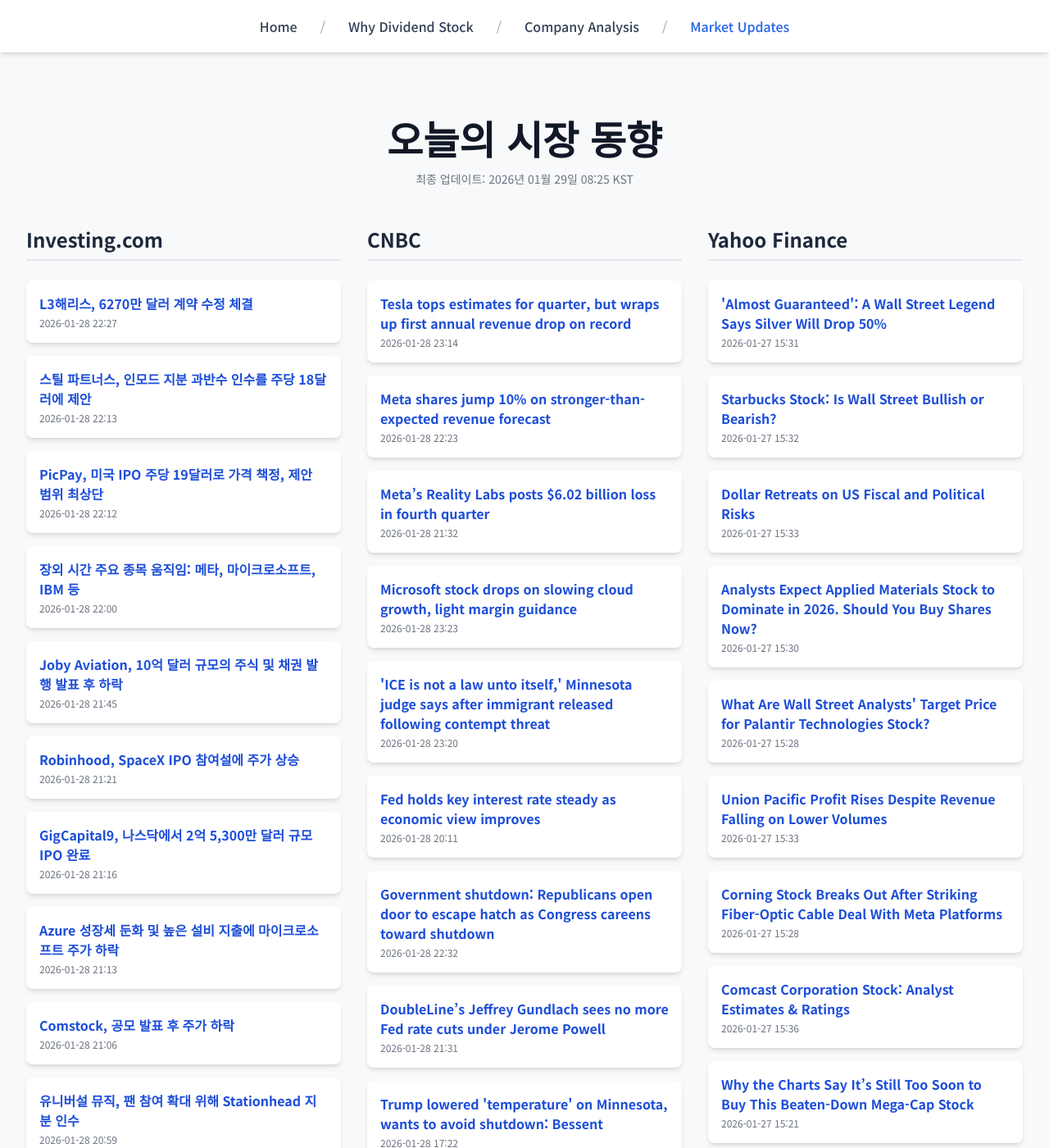
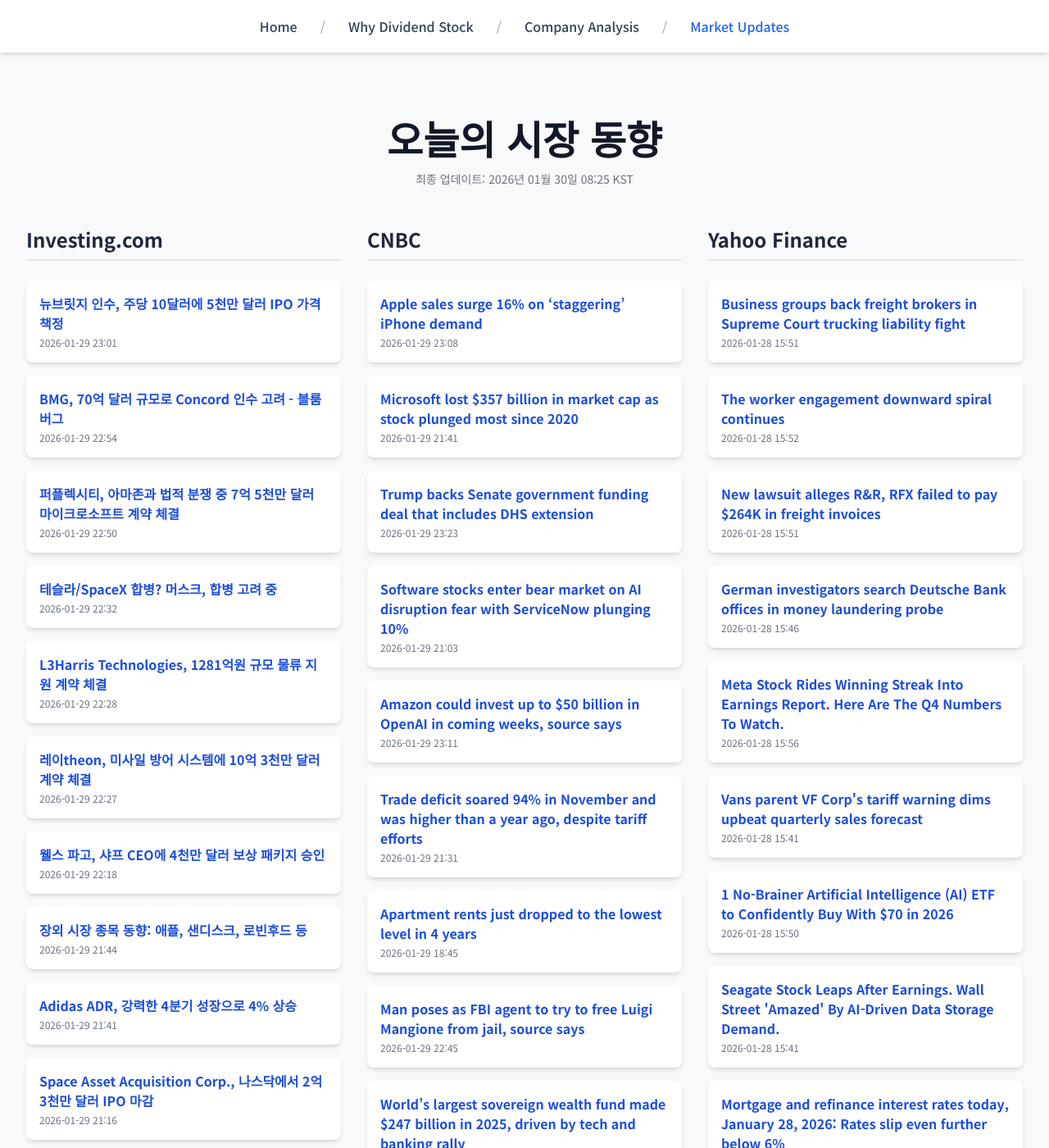
Before and after one commit to Kay-Hwang/my-company-analysis, a Jekyll site: the page built from market-updates.html, in a window 1280 px wide and 1400 px high. Shown: the whole window at 82% size. Built offline with Jekyll 4.4.1, drawn with Linux system fonts in a browser that asks for light colours; nearby versions of some CDN libraries; a script that is not in the unit is left out; some of the changed text lies outside the part shown.

Commit message:
Update daily data

```diff
--- a/_data/latest_data.json
+++ b/_data/latest_data.json
@@ -1,190 +1,190 @@
 {
-  "lastUpdated": "2026년 01월 29일 08:25 KST",
+  "lastUpdated": "2026년 01월 30일 08:25 KST",
   "news": {
     "investing": [
       {
-        "title": "L3해리스, 6270만 달러 계약 수정 체결",
-        "link": "https://kr.investing.com/news/stock-market-news/article-93CH-1802508",
-        "pubDate": "2026-01-28 22:27:30",
-        "summary": "L3해리스, 6270만 달러 계약 수정 체결"
+        "title": "뉴브릿지 인수, 주당 10달러에 5천만 달러 IPO 가격 책정",
+        "link": "https://kr.investing.com/news/stock-market-news/article-432SI-1804937",
+        "pubDate": "2026-01-29 23:01:04",
+        "summary": "뉴브릿지 인수, 주당 10달러에 5천만 달러 IPO 가격 책정"
       },
       {
-        "title": "스틸 파트너스, 인모드 지분 과반수 인수를 주당 18달러에 제안",
-        "link": "https://kr.investing.com/news/stock-market-news/article-93CH-1802488",
-        "pubDate": "2026-01-28 22:13:11",
-        "summary": "스틸 파트너스, 인모드 지분 과반수 인수를 주당 18달러에 제안"
+        "title": "BMG, 70억 달러 규모로 Concord 인수 고려 - 블룸버그",
+        "link": "https://kr.investing.com/news/stock-market-news/article-93CH-1804925",
+        "pubDate": "2026-01-29 22:54:50",
+        "summary": "BMG, 70억 달러 규모로 Concord 인수 고려 - 블룸버그"
       },
       {
-        "title": "PicPay, 미국 IPO 주당 19달러로 가격 책정, 제안 범위 최상단",
-        "link": "https://kr.investing.com/news/stock-market-news/article-432SI-1802486",
-        "pubDate": "2026-01-28 22:12:07",
-        "summary": "PicPay, 미국 IPO 주당 19달러로 가격 책정, 제안 범위 최상단"
+        "title": "퍼플렉시티, 아마존과 법적 분쟁 중 7억 5천만 달러 마이크로소프트 계약 체결",
+        "link": "https://kr.investing.com/news/stock-market-news/article-1804929",
+        "pubDate": "2026-01-29 22:50:46",
+        "summary": "퍼플렉시티, 아마존과 법적 분쟁 중 7억 5천만 달러 마이크로소프트 계약 체결"
       },
       {
-        "title": "장외 시간 주요 종목 움직임: 메타, 마이크로소프트, IBM 등",
-        "link": "https://kr.investing.com/news/stock-market-news/article-432SI-1802466",
-        "pubDate": "2026-01-28 22:00:04",
-        "summary": "장외 시간 주요 종목 움직임: 메타, 마이크로소프트, IBM 등"
+        "title": "테슬라/SpaceX 합병? 머스크, 합병 고려 중",
+        "link": "https://kr.investing.com/news/stock-market-news/article-1804889",
+        "pubDate": "2026-01-29 22:32:25",
+        "summary": "테슬라/SpaceX 합병? 머스크, 합병 고려 중"
       },
       {
-        "title": "Joby Aviation, 10억 달러 규모의 주식 및 채권 발행 발표 후 하락",
-        "link": "https://kr.investing.com/news/stock-market-news/article-93CH-1802432",
-        "pubDate": "2026-01-28 21:45:02",
-        "summary": "Joby Aviation, 10억 달러 규모의 주식 및 채권 발행 발표 후 하락"
+        "title": "L3Harris Technologies, 1281억원 규모 물류 지원 계약 체결",
+        "link": "https://kr.investing.com/news/stock-market-news/article-93CH-1804881",
+        "pubDate": "2026-01-29 22:28:24",
+        "summary": "L3Harris Technologies, 1281억원 규모 물류 지원 계약 체결"
       },
       {
-        "title": "Robinhood, SpaceX IPO 참여설에 주가 상승",
-        "link": "https://kr.investing.com/news/stock-market-news/article-93CH-1802335",
-        "pubDate": "2026-01-28 21:21:39",
-        "summary": "Robinhood, SpaceX IPO 참여설에 주가 상승"
+        "title": "레이theon, 미사일 방어 시스템에 10억 3천만 달러 계약 체결",
+        "link": "https://kr.investing.com/news/stock-market-news/article-93CH-1804880",
+        "pubDate": "2026-01-29 22:27:58",
+        "summary": "레이theon, 미사일 방어 시스템에 10억 3천만 달러 계약 체결"
       },
       {
-        "title": "GigCapital9, 나스닥에서 2억 5,300만 달러 규모 IPO 완료",
-        "link": "https://kr.investing.com/news/stock-market-news/article-432SI-1802307",
-        "pubDate": "2026-01-28 21:16:22",
-        "summary": "GigCapital9, 나스닥에서 2억 5,300만 달러 규모 IPO 완료"
+        "title": "웰스 파고, 샤프 CEO에 4천만 달러 보상 패키지 승인",
+        "link": "https://kr.investing.com/news/stock-market-news/article-93CH-1804865",
+        "pubDate": "2026-01-29 22:18:34",
+        "summary": "웰스 파고, 샤프 CEO에 4천만 달러 보상 패키지 승인"
       },
       {
-        "title": "Azure 성장세 둔화 및 높은 설비 지출에 마이크로소프트 주가 하락",
-        "link": "https://kr.investing.com/news/stock-market-news/article-1802290",
-        "pubDate": "2026-01-28 21:13:57",
-        "summary": "Azure 성장세 둔화 및 높은 설비 지출에 마이크로소프트 주가 하락"
+        "title": "장외 시장 종목 동향: 애플, 샌디스크, 로빈후드 등",
+        "link": "https://kr.investing.com/news/stock-market-news/article-432SI-1804796",
+        "pubDate": "2026-01-29 21:44:03",
+        "summary": "장외 시장 종목 동향: 애플, 샌디스크, 로빈후드 등"
       },
       {
-        "title": "Comstock, 공모 발표 후 주가 하락",
-        "link": "https://kr.investing.com/news/stock-market-news/article-93CH-1802259",
-        "pubDate": "2026-01-28 21:06:46",
-        "summary": "Comstock, 공모 발표 후 주가 하락"
+        "title": "Adidas ADR, 강력한 4분기 성장으로 4% 상승",
+        "link": "https://kr.investing.com/news/stock-market-news/article-1804790",
+        "pubDate": "2026-01-29 21:41:31",
+        "summary": "Adidas ADR, 강력한 4분기 성장으로 4% 상승"
       },
       {
-        "title": "유니버설 뮤직, 팬 참여 확대 위해 Stationhead 지분 인수",
-        "link": "https://kr.investing.com/news/stock-market-news/article-93CH-1802245",
-        "pubDate": "2026-01-28 20:59:57",
-        "summary": "유니버설 뮤직, 팬 참여 확대 위해 Stationhead 지분 인수"
+        "title": "Space Asset Acquisition Corp., 나스닥에서 2억3천만 달러 IPO 마감",
+        "link": "https://kr.investing.com/news/stock-market-news/article-432SI-1804670",
+        "pubDate": "2026-01-29 21:16:09",
+        "summary": "Space Asset Acquisition Corp., 나스닥에서 2억3천만 달러 IPO 마감"
       }
     ],
     "cnbc": [
       {
-        "title": "Tesla tops estimates for quarter, but wraps up first annual revenue drop on record",
-        "link": "https://www.cnbc.com/2026/01/28/tesla-tsla-2025-q4-earnings.html",
-        "pubDate": "Wed, 28 Jan 2026 23:14:05 GMT",
-        "summary": "Tesla's earnings report comes weeks after Elon Musk's automaker reported another decline in vehicle deliveries."
+        "title": "Apple sales surge 16% on ‘staggering’ iPhone demand",
+        "link": "https://www.cnbc.com/2026/01/29/apple-aapl-earnings-report-q1-2026.html",
+        "pubDate": "Thu, 29 Jan 2026 23:08:57 GMT",
+        "summary": "Apple reported fiscal first-quarter earnings on Thursday that surpassed expectations, with revenue soaring 16% on an annual basis."
       },
       {
-        "title": "Meta shares jump 10% on stronger-than-expected revenue forecast",
-        "link": "https://www.cnbc.com/2026/01/28/meta-q4-earnings-report-2025.html",
-        "pubDate": "Wed, 28 Jan 2026 22:23:29 GMT",
-        "summary": "Meta reported fourth-quarter earnings on Wednesday that topped estimates and issued stronger-than-expected sales guidance."
+        "title": "Microsoft lost $357 billion in market cap as stock plunged most since 2020",
+        "link": "https://www.cnbc.com/2026/01/29/microsoft-market-cap-earnings.html",
+        "pubDate": "Thu, 29 Jan 2026 21:41:49 GMT",
+        "summary": "As investors sold shares of Microsoft on Thursday, the $3.22 trillion company dragged down the software complex and the S&amp;P 500 index."
       },
       {
-        "title": "Meta’s Reality Labs posts $6.02 billion loss in fourth quarter",
-        "link": "https://www.cnbc.com/2026/01/28/metas-reality-labs-posts-6point02-billion-loss-in-fourth-quarter.html",
-        "pubDate": "Wed, 28 Jan 2026 21:32:00 GMT",
-        "summary": "Meta’s Reality Labs posts $6.02 billion loss in fourth quarter."
+        "title": "Trump backs Senate government funding deal that includes DHS extension",
+        "link": "https://www.cnbc.com/2026/01/29/trump-congress-government-shutdown.html",
+        "pubDate": "Thu, 29 Jan 2026 23:23:28 GMT",
+        "summary": "Trump backs Senate government funding deal that includes DHS extension"
       },
       {
-        "title": "Microsoft stock drops on slowing cloud growth, light margin guidance",
-        "link": "https://www.cnbc.com/2026/01/28/microsoft-msft-q2-earnings-report-2026.html",
-        "pubDate": "Wed, 28 Jan 2026 23:23:32 GMT",
-        "summary": "Microsoft’s finances look more favorable after OpenAI completed a restructuring."
+        "title": "Software stocks enter bear market on AI disruption fear with ServiceNow plunging 10%",
+        "link": "https://www.cnbc.com/2026/01/29/software-stocks-enter-bear-market-on-ai-disruption-fear-with-servicenow-plunging-11percent-thursday.html",
+        "pubDate": "Thu, 29 Jan 2026 21:03:56 GMT",
+        "summary": "The iShares Expanded Tech-Software Sector ETF is on pace for its biggest one-day decline since April 4 during the tariff-triggered downturn."
       },
       {
-        "title": "'ICE is not a law unto itself,' Minnesota judge says after immigrant released following contempt threat",
-        "link": "https://www.cnbc.com/2026/01/28/ice-immigrant-minnesota-contempt-released.html",
-        "pubDate": "Wed, 28 Jan 2026 23:20:32 GMT",
-        "summary": "Minneapolis has become a focal point of immigration enforcement actions by the Trump administration, whose agents have killed two U.S. citizens there."
+        "title": "Amazon could invest up to $50 billion in OpenAI in coming weeks, source says",
+        "link": "https://www.cnbc.com/2026/01/29/amazon-openai-investment-jassy-altman.html",
+        "pubDate": "Thu, 29 Jan 2026 23:11:50 GMT",
+        "summary": "OpenAI CEO Sam Altman and Amazon CEO Andy Jassy have been speaking directly, according to a source familiar with the discussions."
       },
       {
-        "title": "Fed holds key interest rate steady as economic view improves",
-        "link": "https://www.cnbc.com/2026/01/28/fed-rate-decision-january-2026.html",
-        "pubDate": "Wed, 28 Jan 2026 20:11:56 GMT",
-        "summary": "The Federal Reserve on Wednesday released its decision on interest rates."
+        "title": "Trade deficit soared 94% in November and was higher than a year ago, despite tariff efforts",
+        "link": "https://www.cnbc.com/2026/01/29/trade-balance-soared-94percent-in-november-and-was-higher-than-a-year-ago-despite-tariff-efforts.html",
+        "pubDate": "Thu, 29 Jan 2026 21:31:45 GMT",
+        "summary": "The U.S. deficit with its global trading partners nearly doubled in November as the shortfall with the European Union swelled."
       },
       {
-        "title": "Government shutdown: Republicans open door to escape hatch as Congress careens toward shutdown",
-        "link": "https://www.cnbc.com/2026/01/28/government-shutdown-republicans-mull-escape-hatch-.html",
-        "pubDate": "Wed, 28 Jan 2026 22:32:04 GMT",
-        "summary": "Much of the U.S. government is poised to shut down early Saturday morning unless Congress approves spending measures."
+        "title": "Apartment rents just dropped to the lowest level in 4 years",
+        "link": "https://www.cnbc.com/2026/01/29/apartment-rents-just-dropped-to-the-lowest-level-in-4-years.html",
+        "pubDate": "Thu, 29 Jan 2026 18:45:10 GMT",
+        "summary": "Apartment rents are falling sharply due to weaker economic conditions and growing job losses."
       },
       {
-        "title": "DoubleLine’s Jeffrey Gundlach sees no more Fed rate cuts under Jerome Powell",
-        "link": "https://www.cnbc.com/2026/01/28/doublelines-jeffrey-gundlach-sees-no-more-fed-rate-cuts-under-jerome-powell.html",
-        "pubDate": "Wed, 28 Jan 2026 21:31:24 GMT",
-        "summary": "Powell has just two policy meetings left as chair — in March and April — before his term expires."
+        "title": "Man poses as FBI agent to try to free Luigi Mangione from jail, source says",
+        "link": "https://www.cnbc.com/2026/01/29/luigi-mangione-fbi-jail-murder-mark-anderson.html",
+        "pubDate": "Thu, 29 Jan 2026 22:45:56 GMT",
+        "summary": "Luigi Mangione is being held in the notorious Metropolitan Detention Center in Brooklyn, New York, on charges of killing UnitedHealthcare CEO Brian Thompson."
       },
       {
-        "title": "Trump lowered 'temperature' on Minnesota, wants to avoid shutdown: Bessent",
-        "link": "https://www.cnbc.com/2026/01/28/trump-ice-minnesota-government-shutdown-bessent.html",
-        "pubDate": "Wed, 28 Jan 2026 17:22:51 GMT",
-        "summary": "President Donald Trump is contacting lawmakers and \"urging them not to shut down the government,\" Treasury Secretary Scott Bessent told CNBC."
+        "title": "World’s largest sovereign wealth fund made $247 billion in 2025, driven by tech and banking rally",
+        "link": "https://www.cnbc.com/2026/01/29/norway-sovereign-wealth-fund-2025-return-nbim-trillion-oil-stocks-tech-ai-banks-silver.html",
+        "pubDate": "Thu, 29 Jan 2026 13:18:04 GMT",
+        "summary": "Norway's $2 trillion sovereign wealth fund holds stakes in many of the world's biggest companies, including Apple, Nvidia and JPMorgan Chase."
       },
       {
-        "title": "Here are the five key takeaways from Wednesday's Fed rate decision",
-        "link": "https://www.cnbc.com/2026/01/28/here-are-the-five-key-takeaways-from-wednesdays-fed-rate-decision.html",
-        "pubDate": "Wed, 28 Jan 2026 21:59:49 GMT",
-        "summary": "The Federal Reserve wrapped up a two-day policy meeting Wednesday, delivering pretty much what the market expected."
+        "title": "A Waymo hit a child near an elementary school. The NHTSA is investigating",
+        "link": "https://www.cnbc.com/2026/01/29/waymo-nhtsa-crash-child-school.html",
+        "pubDate": "Thu, 29 Jan 2026 17:45:42 GMT",
+        "summary": "U.S. regulators are investigating the behavior of Waymo driverless vehicles around schools and school buses"
       }
     ],
     "yahoo": [
       {
-        "title": "'Almost Guaranteed': A Wall Street Legend Says Silver Will Drop 50%",
-        "link": "https://finance.yahoo.com/news/almost-guaranteed-wall-street-legend-153106623.html",
-        "pubDate": "2026-01-27T15:31:06Z",
-        "summary": "'Almost Guaranteed': A Wall Street Legend Says Silver Will Drop 50%"
+        "title": "Business groups back freight brokers in Supreme Court trucking liability fight",
+        "link": "https://finance.yahoo.com/news/business-groups-back-freight-brokers-155104035.html",
+        "pubDate": "2026-01-28T15:51:04Z",
+        "summary": "Business groups back freight brokers in Supreme Court trucking liability fight"
       },
       {
-        "title": "Starbucks Stock: Is Wall Street Bullish or Bearish?",
-        "link": "https://finance.yahoo.com/news/starbucks-stock-wall-street-bullish-153246563.html",
-        "pubDate": "2026-01-27T15:32:46Z",
-        "summary": "Starbucks Stock: Is Wall Street Bullish or Bearish?"
+        "title": "The worker engagement downward spiral continues",
+        "link": "https://finance.yahoo.com/news/worker-engagement-downward-spiral-continues-155200347.html",
+        "pubDate": "2026-01-28T15:52:00Z",
+        "summary": "The worker engagement downward spiral continues"
       },
       {
-        "title": "Dollar Retreats on US Fiscal and Political Risks",
-        "link": "https://finance.yahoo.com/news/dollar-retreats-us-fiscal-political-153322849.html",
-        "pubDate": "2026-01-27T15:33:22Z",
-        "summary": "Dollar Retreats on US Fiscal and Political Risks"
+        "title": "New lawsuit alleges R&R, RFX failed to pay $264K in freight invoices",
+        "link": "https://finance.yahoo.com/news/lawsuit-alleges-r-r-rfx-155124752.html",
+        "pubDate": "2026-01-28T15:51:24Z",
+        "summary": "New lawsuit alleges R&R, RFX failed to pay $264K in freight invoices"
       },
       {
-        "title": "Analysts Expect Applied Materials Stock to Dominate in 2026. Should You Buy Shares Now?",
-        "link": "https://finance.yahoo.com/news/analysts-expect-applied-materials-stock-153002555.html",
-        "pubDate": "2026-01-27T15:30:02Z",
-        "summary": "Analysts Expect Applied Materials Stock to Dominate in 2026. Should You Buy Shares Now?"
+        "title": "German investigators search Deutsche Bank offices in money laundering probe",
+        "link": "https://finance.yahoo.com/news/german-investigators-search-deutsche-bank-154607332.html",
+        "pubDate": "2026-01-28T15:46:07Z",
+        "summary": "German investigators search Deutsche Bank offices in money laundering probe"
       },
       {
-        "title": "What Are Wall Street Analysts' Target Price for Palantir Technologies Stock?",
-        "link": "https://finance.yahoo.com/news/wall-street-analysts-target-price-152840762.html",
-        "pubDate": "2026-01-27T15:28:40Z",
-        "summary": "What Are Wall Street Analysts' Target Price for Palantir Technologies Stock?"
+        "title": "Meta Stock Rides Winning Streak Into Earnings Report. Here Are The Q4 Numbers To Watch.",
+        "link": "https://www.investors.com/news/technology/meta-stock-q4-preview-2025-zuckerberg-ai/?src=A00220&yptr=yahoo",
+        "pubDate": "2026-01-28T15:56:51Z",
+        "summary": "Meta Stock Rides Winning Streak Into Earnings Report. Here Are The Q4 Numbers To Watch."
       },
       {
-        "title": "Union Pacific Profit Rises Despite Revenue Falling on Lower Volumes",
-        "link": "https://www.wsj.com/business/earnings/union-pacific-profit-rises-despite-revenue-falling-on-lower-volumes-7d571b27?siteid=yhoof2&yptr=yahoo",
-        "pubDate": "2026-01-27T15:33:00Z",
-        "summary": "Union Pacific Profit Rises Despite Revenue Falling on Lower Volumes"
+        "title": "Vans parent VF Corp's tariff warning dims upbeat quarterly sales forecast",
+        "link": "https://finance.yahoo.com/news/vans-parent-vf-corps-tariff-154147278.html",
+        "pubDate": "2026-01-28T15:41:47Z",
+        "summary": "Vans parent VF Corp's tariff warning dims upbeat quarterly sales forecast"
       },
       {
-        "title": "Corning Stock Breaks Out After Striking Fiber-Optic Cable Deal With Meta Platforms",
-        "link": "https://www.investors.com/news/technology/corning-stock-meta-stock-fiber-optics/?src=A00220&yptr=yahoo",
-        "pubDate": "2026-01-27T15:28:17Z",
-        "summary": "Corning Stock Breaks Out After Striking Fiber-Optic Cable Deal With Meta Platforms"
+        "title": "1 No-Brainer Artificial Intelligence (AI) ETF to Confidently Buy With $70 in 2026",
+        "link": "https://finance.yahoo.com/news/1-no-brainer-artificial-intelligence-155000170.html",
+        "pubDate": "2026-01-28T15:50:00Z",
+        "summary": "1 No-Brainer Artificial Intelligence (AI) ETF to Confidently Buy With $70 in 2026"
       },
       {
-        "title": "Comcast Corporation Stock: Analyst Estimates & Ratings",
-        "link": "https://finance.yahoo.com/news/comcast-corporation-stock-analyst-estimates-153630971.html",
-        "pubDate": "2026-01-27T15:36:30Z",
-        "summary": "Comcast Corporation Stock: Analyst Estimates & Ratings"
+        "title": "Seagate Stock Leaps After Earnings. Wall Street 'Amazed' By AI-Driven Data Storage Demand.",
+        "link": "https://www.investors.com/news/technology/seagate-stock-stx-q2-earnings-2026-news-ai/?src=A00220&yptr=yahoo",
+        "pubDate": "2026-01-28T15:41:38Z",
+        "summary": "Seagate Stock Leaps After Earnings. Wall Street 'Amazed' By AI-Driven Data Storage Demand."
       },
       {
-        "title": "Why the Charts Say It’s Still Too Soon to Buy This Beaten-Down Mega-Cap Stock",
-        "link": "https://finance.yahoo.com/news/why-charts-still-too-soon-152159327.html",
-        "pubDate": "2026-01-27T15:21:59Z",
-        "summary": "Why the Charts Say It’s Still Too Soon to Buy This Beaten-Down Mega-Cap Stock"
+        "title": "Mortgage and refinance interest rates today, January 28, 2026: Rates slip even further below 6%",
+        "link": "https://finance.yahoo.com/personal-finance/mortgages/article/mortgage-refinance-interest-rates-today-wednesday-january-28-2026-110051877.html",
+        "pubDate": "2026-01-28T11:00:51Z",
+        "summary": "Mortgage and refinance interest rates today, January 28, 2026: Rates slip even further below 6%"
       },
       {
-        "title": "Your tax refund may be bigger this year. Here's why.",
-        "link": "https://finance.yahoo.com/personal-finance/taxes/article/your-tax-refund-may-be-bigger-this-year-heres-why-152025333.html",
-        "pubDate": "2026-01-27T15:20:25Z",
-        "summary": "Your tax refund may be bigger this year. Here's why."
+        "title": "Dear SoFi Stock Fans, Mark Your Calendars for January 30",
+        "link": "https://finance.yahoo.com/news/dear-sofi-stock-fans-mark-160002402.html",
+        "pubDate": "2026-01-28T16:00:02Z",
+        "summary": "Dear SoFi Stock Fans, Mark Your Calendars for January 30"
       }
     ]
   }
```
